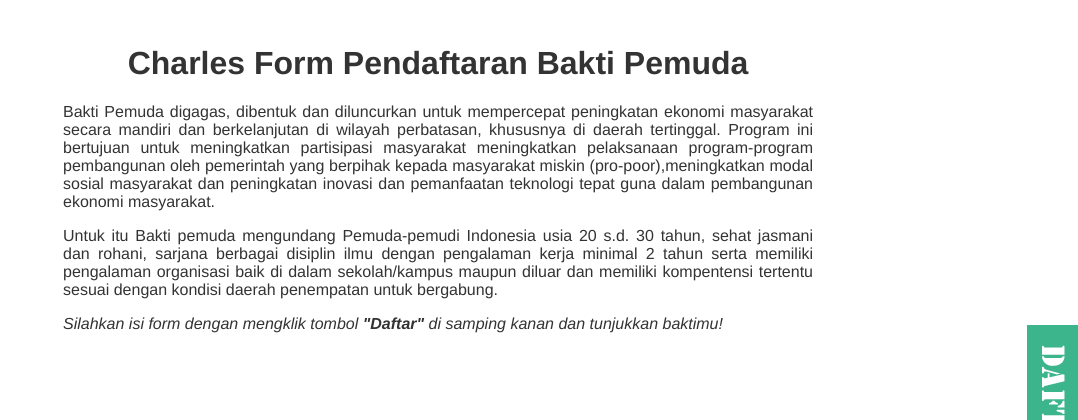
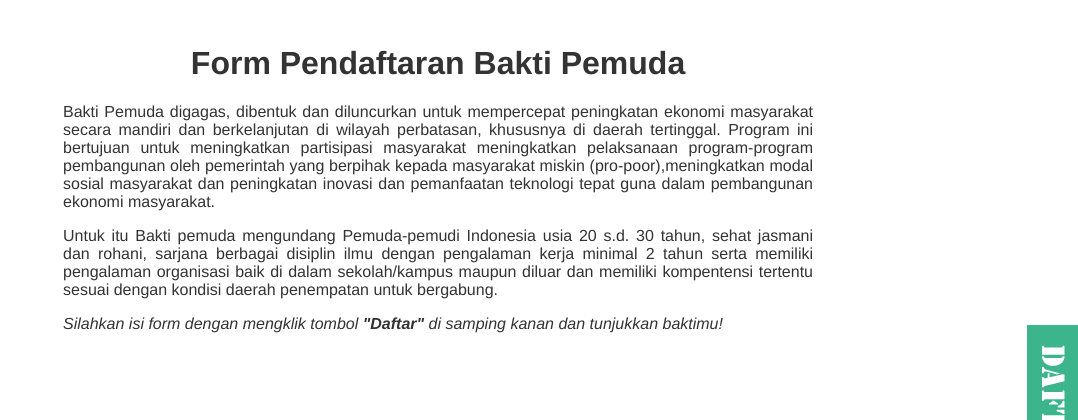
Before and after one commit to kizki7777/pendaftaran, a CodeIgniter app: page / in a window 1280 px wide. Shown: the top 420 px of the page, without its empty margins (202-1280 px from the left). Run offline with CodeIgniter, Linux system fonts and the light colour scheme.

Commit message:
ilangin charles

```diff
--- a/application/views/daftar.php
+++ b/application/views/daftar.php
@@ -1,7 +1,7 @@
 <?php $this->load->view('_layout/header'); ?>
 
 	<div id="wrapper">
-		<h1>Charles Form Pendaftaran Bakti Pemuda</h1>
+		<h1>Form Pendaftaran Bakti Pemuda</h1>
 
 		<p>Bakti Pemuda digagas, dibentuk dan diluncurkan untuk mempercepat peningkatan ekonomi masyarakat secara mandiri dan berkelanjutan di wilayah perbatasan, khususnya di daerah tertinggal. Program ini bertujuan untuk meningkatkan partisipasi masyarakat meningkatkan pelaksanaan program-program pembangunan oleh pemerintah yang berpihak kepada masyarakat miskin (pro-poor),meningkatkan modal sosial masyarakat dan peningkatan inovasi dan pemanfaatan teknologi tepat guna dalam pembangunan ekonomi masyarakat.</p>
 
```
